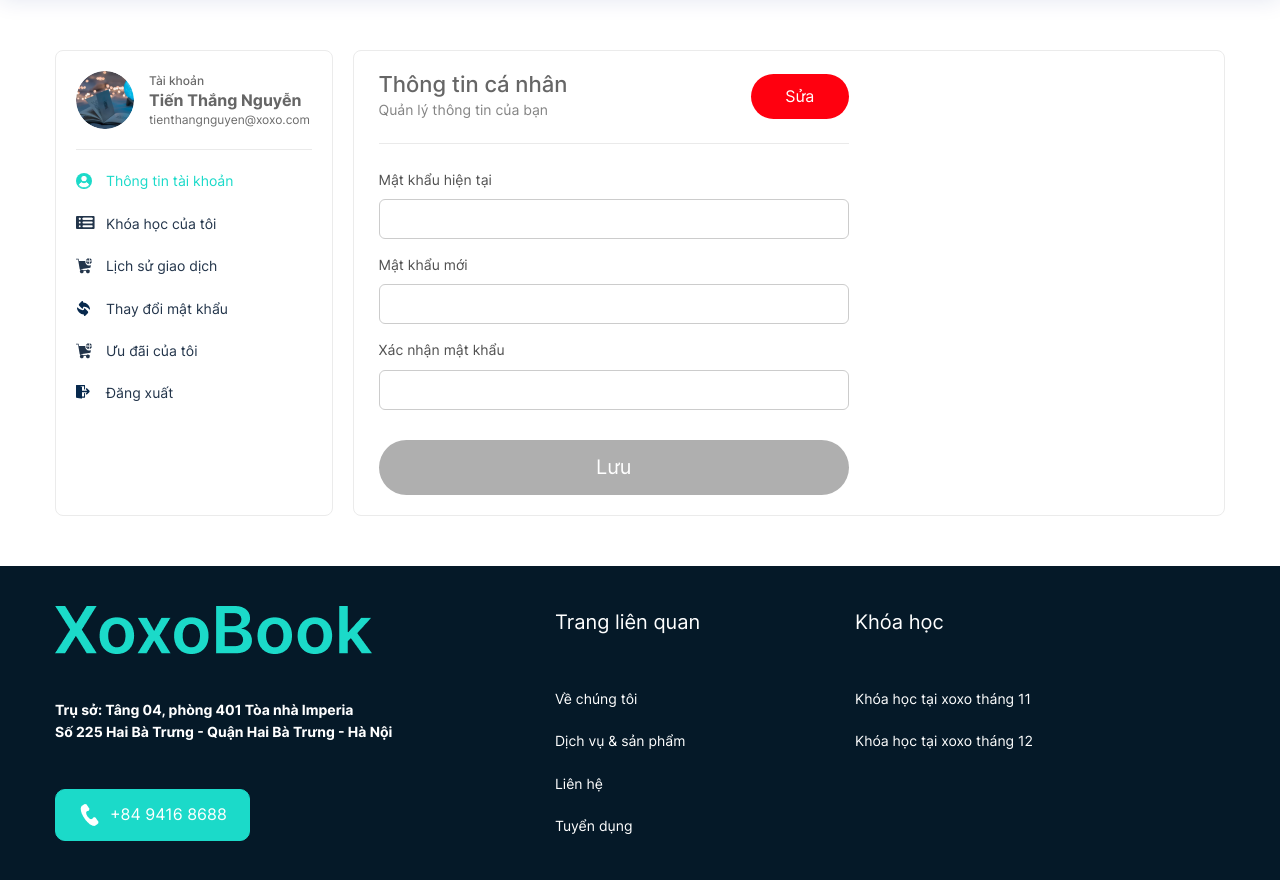
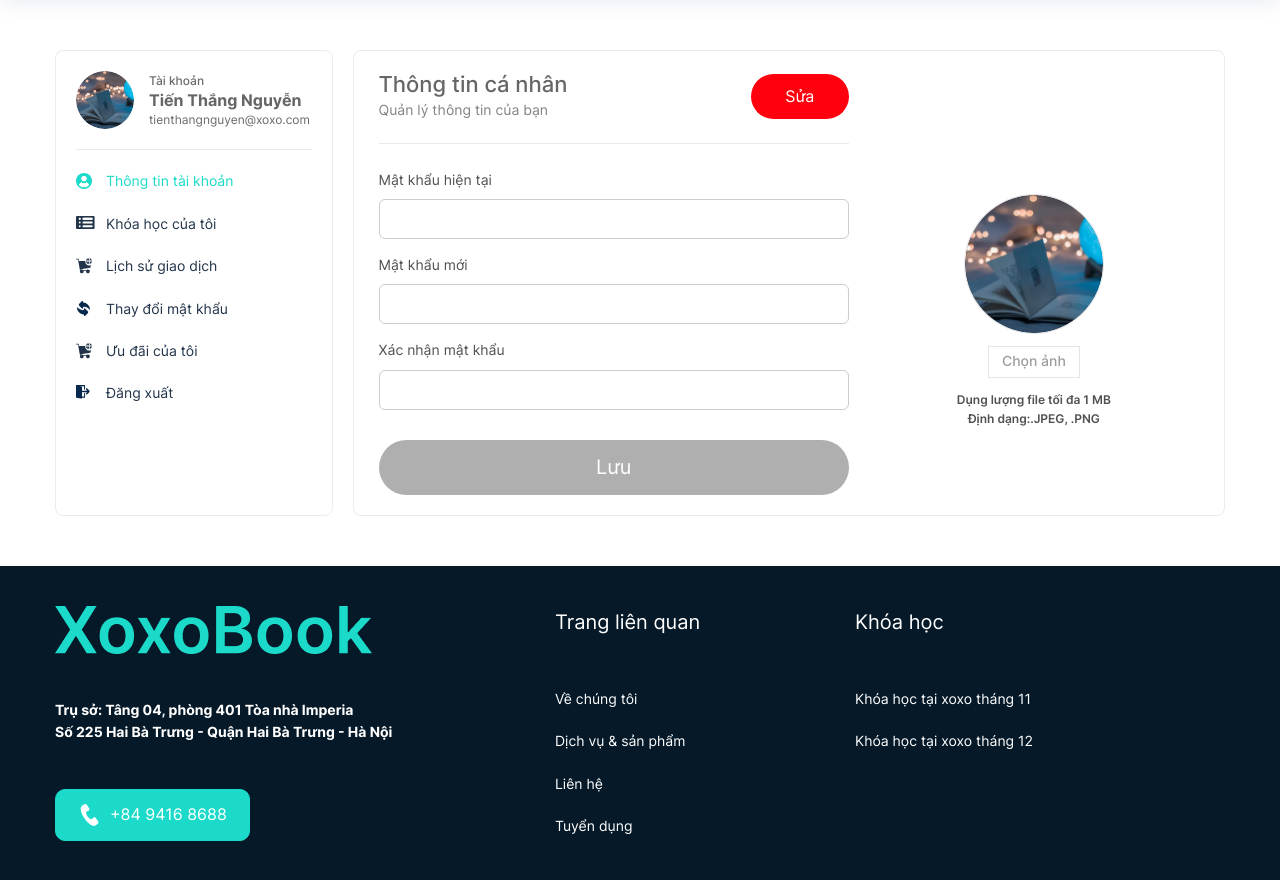
Before and after one commit to sonledinh/tech-xoxo, a PHP site: page /account.php in a window 1280 px wide. Shown: the part 131-1011 px from the top of the page. Run offline with PHP 8.4, Linux system fonts and the light colour scheme.

Commit message:
update upload

```diff
--- a/account.php
+++ b/account.php
@@ -153,7 +153,25 @@
 											</div>
 										</div>
 									</div>
-									<div class="col-md-5"></div>
+									<div class="col-md-5">
+										<div class="avatar-upload">
+									        <div class="avatar-edit">
+									            <input type='file' id="imageUpload" accept=".png, .jpg, .jpeg" />
+
+									        </div>
+									        <div class="avatar-preview">
+									            <div id="imagePreview" style="background-image: url(images/upload.jpg);">
+									            </div>
+									        </div>
+									        <div class="clc-upload-inp text-center">
+									        	<label for="imageUpload"><span>Chọn ảnh</span></label>
+									        	<ul>
+									        		<li>Dụng lượng file tối đa 1 MB</li>
+									        		<li>Định dạng:.JPEG, .PNG</li>
+									        	</ul>
+									        </div>
+									    </div>
+									</div>
 								</div>
 							</div>
 						</div>
--- a/css/_account.scss
+++ b/css/_account.scss
@@ -228,3 +228,97 @@
 	    padding: 10px 0 5px 0;
     }
 }
+
+.avatar-upload {
+    position: relative;
+    max-width: 205px;
+    margin: 50px auto;
+    .avatar-edit {
+        position: absolute;
+        right: 12px;
+        z-index: 1;
+        top: 10px;
+        input {
+            display: none;
+            + label {
+                display: inline-block;
+                width: 34px;
+                height: 34px;
+                margin-bottom: 0;
+                border-radius: 100%;
+                background: #FFFFFF;
+                border: 1px solid transparent;
+                box-shadow: 0px 2px 4px 0px rgba(0, 0, 0, 0.12);
+                cursor: pointer;
+                font-weight: normal;
+                transition: all .2s ease-in-out;
+                &:hover {
+                    background: #f1f1f1;
+                    border-color: #d6d6d6;
+                }
+                &:after {
+                    content: "\f040";
+                    font-family: 'FontAwesome';
+                    color: #757575;
+                    position: absolute;
+                    top: 10px;
+                    left: 0;
+                    right: 0;
+                    text-align: center;
+                    margin: auto;
+                }
+            }
+        }
+    }
+    .avatar-preview {
+        width: 140px;
+	    height: 140px;
+	    position: relative;
+	    border-radius: 100%;
+	    margin: 0 auto;
+	    border: 1px solid rgba(0, 0, 0, 0.1);
+        > div {
+            width: 100%;
+            height: 100%;
+            border-radius: 100%;
+            background-size: cover;
+            background-repeat: no-repeat;
+            background-position: center;
+        }
+    }
+}
+.clc-upload-inp {
+	label {
+		margin: 12px 0;
+	    text-align: center;
+	    cursor: pointer;
+	    span {
+	    	display: inline-flex;
+		    border: 1px solid rgba(0, 0, 0, 0.1);
+		    height: 32px;
+		    align-items: center;
+		    justify-content: center;
+		    min-width: 92px;
+		    font-size: 14px;
+		    color: #9D9D9D;
+		    font-weight: 500;
+	    }
+	}
+	ul {
+		list-style: none;
+	    color: #515151;
+	    font-size: 12px;
+	    font-weight: 600;
+	}
+}
+
+@media (max-width: 767px) {
+	.box-form-acc {
+		.col-md-5 {
+			order: 1;
+		}
+		.col-md-7 {
+			order: 2;
+		}
+	}
+}
--- a/css/style.css
+++ b/css/style.css
@@ -2140,4 +2140,81 @@
     line-height: initial;
     padding: 10px 0 5px 0; }
 
+.avatar-upload {
+  position: relative;
+  max-width: 205px;
+  margin: 50px auto; }
+  .avatar-upload .avatar-edit {
+    position: absolute;
+    right: 12px;
+    z-index: 1;
+    top: 10px; }
+    .avatar-upload .avatar-edit input {
+      display: none; }
+      .avatar-upload .avatar-edit input + label {
+        display: inline-block;
+        width: 34px;
+        height: 34px;
+        margin-bottom: 0;
+        border-radius: 100%;
+        background: #FFFFFF;
+        border: 1px solid transparent;
+        box-shadow: 0px 2px 4px 0px rgba(0, 0, 0, 0.12);
+        cursor: pointer;
+        font-weight: normal;
+        transition: all .2s ease-in-out; }
+        .avatar-upload .avatar-edit input + label:hover {
+          background: #f1f1f1;
+          border-color: #d6d6d6; }
+        .avatar-upload .avatar-edit input + label:after {
+          content: "\f040";
+          font-family: 'FontAwesome';
+          color: #757575;
+          position: absolute;
+          top: 10px;
+          left: 0;
+          right: 0;
+          text-align: center;
+          margin: auto; }
+  .avatar-upload .avatar-preview {
+    width: 140px;
+    height: 140px;
+    position: relative;
+    border-radius: 100%;
+    margin: 0 auto;
+    border: 1px solid rgba(0, 0, 0, 0.1); }
+    .avatar-upload .avatar-preview > div {
+      width: 100%;
+      height: 100%;
+      border-radius: 100%;
+      background-size: cover;
+      background-repeat: no-repeat;
+      background-position: center; }
+
+.clc-upload-inp label {
+  margin: 12px 0;
+  text-align: center;
+  cursor: pointer; }
+  .clc-upload-inp label span {
+    display: inline-flex;
+    border: 1px solid rgba(0, 0, 0, 0.1);
+    height: 32px;
+    align-items: center;
+    justify-content: center;
+    min-width: 92px;
+    font-size: 14px;
+    color: #9D9D9D;
+    font-weight: 500; }
+.clc-upload-inp ul {
+  list-style: none;
+  color: #515151;
+  font-size: 12px;
+  font-weight: 600; }
+
+@media (max-width: 767px) {
+  .box-form-acc .col-md-5 {
+    order: 1; }
+  .box-form-acc .col-md-7 {
+    order: 2; } }
+
 /*# sourceMappingURL=style.css.map */
--- a/js/private.js
+++ b/js/private.js
@@ -96,9 +96,20 @@
 
 })
 
-// $('.btn_regis_popup, .btn-frm-srv').click(function(event) {
-//     $('body').addClass('modal-open-ov');
-// });
+function readURL(input) {
+    if (input.files && input.files[0]) {
+        var reader = new FileReader();
+        reader.onload = function(e) {
+            $('#imagePreview').css('background-image', 'url('+e.target.result +')');
+            $('#imagePreview').hide();
+            $('#imagePreview').fadeIn(650);
+        }
+        reader.readAsDataURL(input.files[0]);
+    }
+}
+$("#imageUpload").change(function() {
+    readURL(this);
+});
 
 jQuery(document).ready(function( $ ) {
   $("#menu").mmenu({
```
Also changed, not shown: css/style.scss (line endings or trailing spaces), images/upload.jpg (added), 1 other file.
